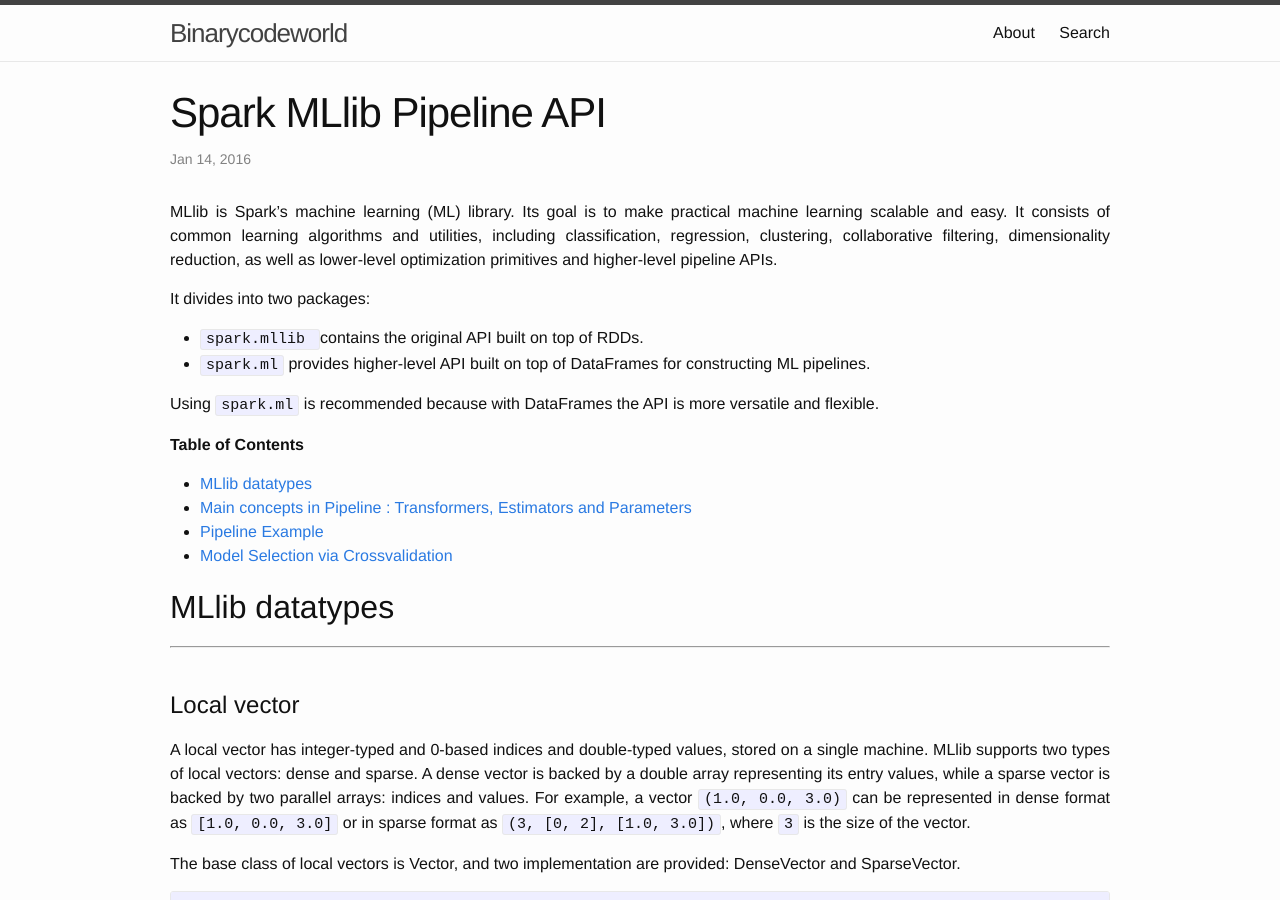
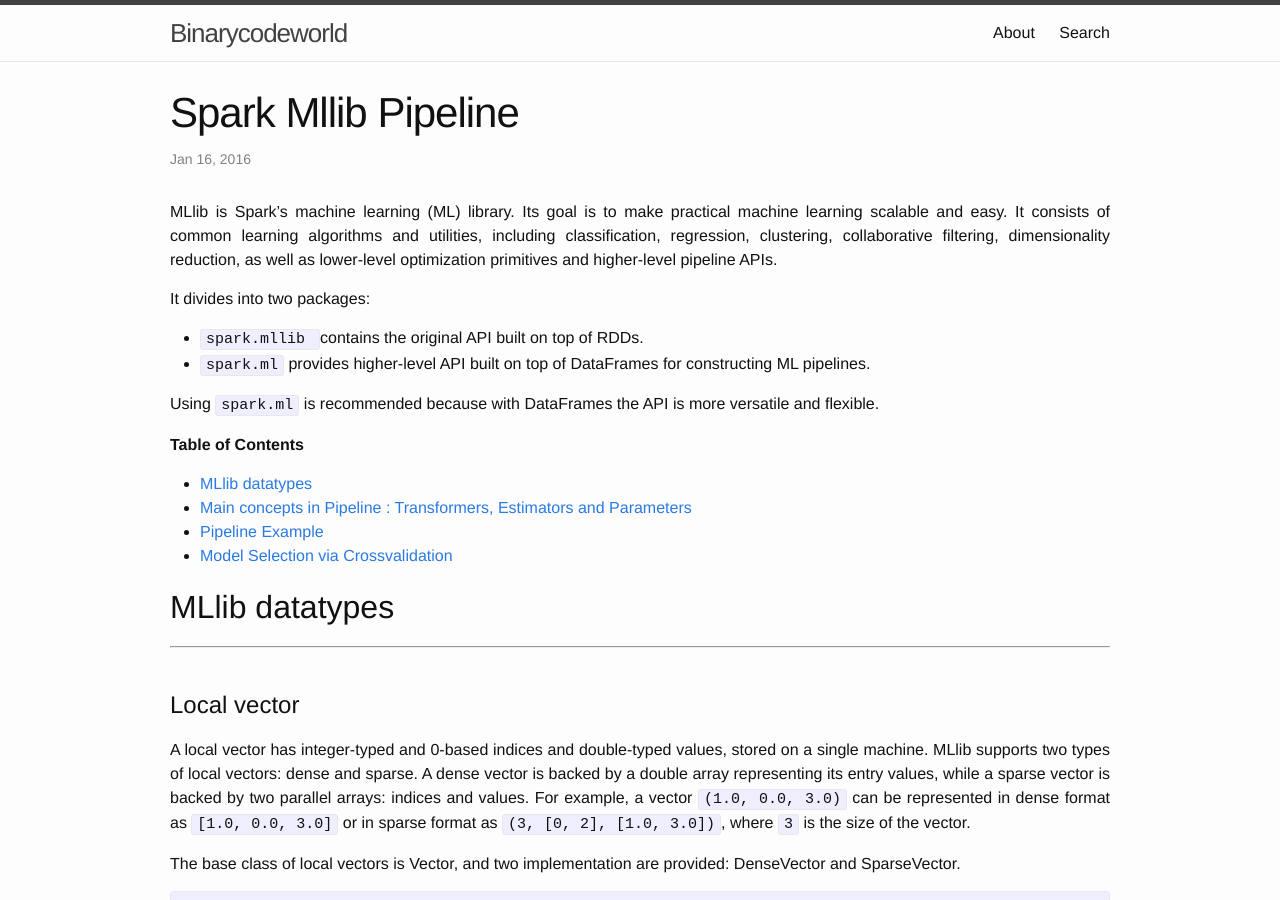
Before and after one commit to jithinjustin/jithinjustin.github.io, a Jekyll site: the page built from _posts/2016/2016-01-16-spark-mllib-pipeline.markdown, in a window 1280 px wide and 900 px high. Built offline with Jekyll 4.4.1, drawn with Linux system fonts in a browser that asks for light colours.

Commit message:
fix names

```diff
--- a/_posts/2016/2016-01-14-spark-mllib-pipeline-api.markdown
+++ b/_posts/2016/2016-01-16-spark-mllib-pipeline.markdown
@@ -1,8 +1,9 @@
 ---
 layout: post
-title: "Spark MLlib Pipeline API"
-date: "2016-01-14 12:10"
+title: "Spark Mllib Pipeline"
+date: "2016-01-16 19:29"
 ---
+
 MLlib is Spark’s machine learning (ML) library. Its goal is to make practical machine learning scalable and easy. It consists of common learning algorithms and utilities, including classification, regression, clustering, collaborative filtering, dimensionality reduction, as well as lower-level optimization primitives and higher-level pipeline APIs.
 
 It divides into two packages:
```
